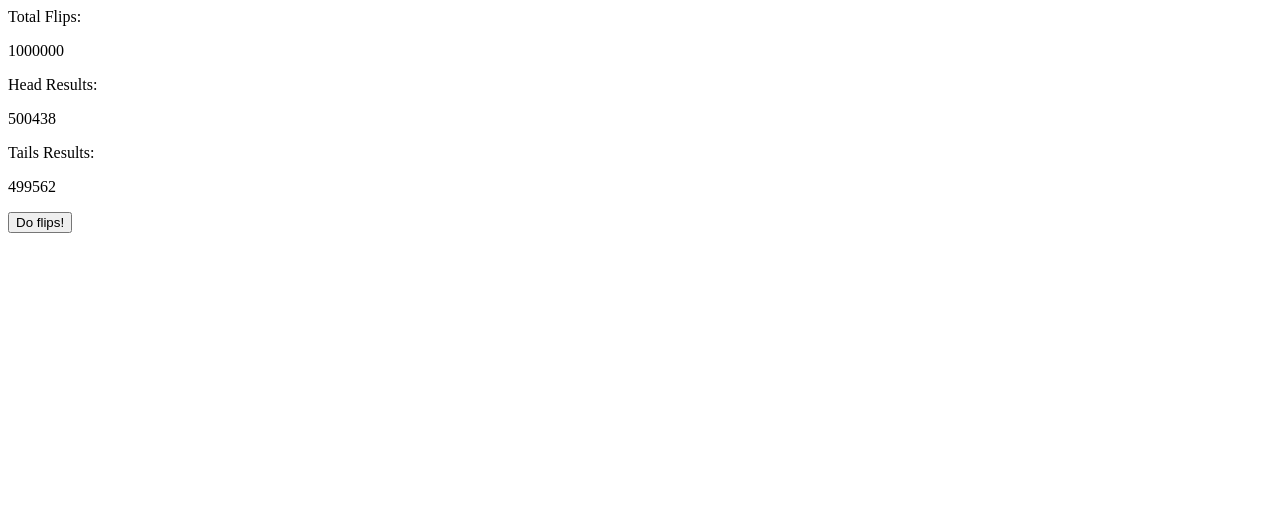
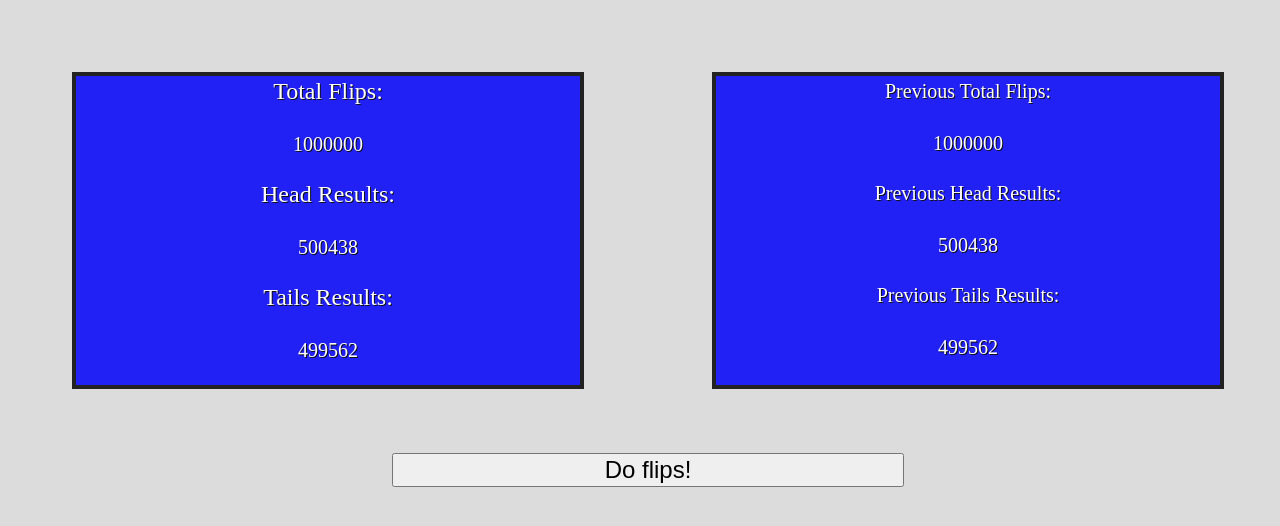
Before and after one commit to nicholasplachance/million_time_coin_toss, a website: page index.html in a window 1280 px wide. Both pictures are taken after a click on the button "Do flips!". Drawn offline with Linux system fonts and the light colour scheme.

Commit message:
Add css style and previous results function

```diff
--- a/app.js
+++ b/app.js
@@ -1,6 +1,9 @@
 const totalFlips = document.getElementById("total-flips");
 const headsResults = document.getElementById("heads-results");
 const tailsResults = document.getElementById("tails-results");
+const previousTotalFlips = document.getElementById("previous-flips");
+const previousHeadsResults = document.getElementById("previous-heads-results");
+const previousTailsResults = document.getElementById("previous-tails-results");
 const doFlips = document.getElementById("do-flips");
 coinFlipResults = [];
 
@@ -16,7 +19,7 @@ function coinFlip() {
   coinFlipResults.push(flipResult);
 };
 
-function checkHeadsTails(array) {
+function checkHeadsTails(array, headsElem, tailsElem) {
   var headsCount = 0;
   var tailsCount = 0;
   for (var i = 0; i < array.length; i++) {
@@ -29,12 +32,12 @@ function checkHeadsTails(array) {
       tailsCount++
     }
   }
-  headsResults.innerHTML = headsCount;
-  tailsResults.innerHTML = tailsCount;
 
+  previousCoinFlipResults = coinFlipResults.slice(0);
   coinFlipResults.length = 0;
-  console.log(headsCount + " number of heads");
-  console.log(tailsCount + " number of heads");
+
+  headsElem.innerHTML = headsCount;
+  tailsElem.innerHTML = tailsCount;
 }
 
 function multipleFlips(flips) {
@@ -42,6 +45,8 @@ function multipleFlips(flips) {
     coinFlip()
   }
   totalFlips.innerHTML = flips;
-  checkHeadsTails(coinFlipResults, "heads");
+  previousTotalFlips.innerHTML = flips;
+  checkHeadsTails(coinFlipResults, headsResults, tailsResults);
+  checkHeadsTails(previousCoinFlipResults, previousHeadsResults, previousTailsResults);
   return coinFlipResults;
 }
--- a/index.html
+++ b/index.html
@@ -1,12 +1,14 @@
 <!DOCTYPE html>
 <html lang="en">
   <head>
-  <meta charset="UTF-8">
-  <meta name="viewport" content="width=device-width, initial-scale=1.0">
-  <meta http-equiv="X-UA-Compatible" content="ie=edge">
+    <meta charset="UTF-8" />
+    <meta name="viewport" content="width=device-width, initial-scale=1.0" />
+    <meta http-equiv="X-UA-Compatible" content="ie=edge" />
+    <link rel="stylesheet" href="style.css">
     <title>Document</title>
   </head>
   <body>
+    <div class="content">
       <div class="results">
         <label>Total Flips:</label>
         <p id="total-flips">0</p>
@@ -14,8 +16,17 @@
         <p id="heads-results">0</p>
         <label>Tails Results:</label>
         <p id="tails-results">0</p>
+      </div>
+      <div class="previous-results">
+        <label>Previous Total Flips: </label>
+        <p id="previous-flips">0</p>
+        <label>Previous Head Results:</label>
+        <p id="previous-heads-results">0</p>
+        <label>Previous Tails Results:</label>
+        <p id="previous-tails-results">0</p>
+      </div>
+    </div>
     <button onclick="multipleFlips(1000000)">Do flips!</button>
-  </div>
     <script src="app.js"></script>
   </body>
 </html>
--- a/style.css
+++ b/style.css
@@ -0,0 +1,40 @@
+html body {
+  height: 100vh;
+  width: 100vw;
+  background-color: rgb(220, 220, 220);
+}
+
+.content {
+  display: flex;
+  flex-direction: row;
+}
+
+.content div {
+  width: 40%;
+  margin: 5%;
+  border: 4px solid #222;
+  text-align: center;
+  background-color: rgba(1, 1, 250, 0.85);
+  color: #fff;
+  text-shadow: 1px 1px #111;
+  line-height: 30px;
+  text-overflow: clip;
+}
+
+.content div p {
+  font-size: 20px;
+}
+
+.results label {
+  font-size: 24px;
+}
+
+.previous-results label {
+  font-size: 20px;
+}
+
+button {
+  font-size: 24px;
+  width: 40%;
+  margin: auto 30%;
+}
```
Lines whose indentation alone changed are shown as unchanged.
